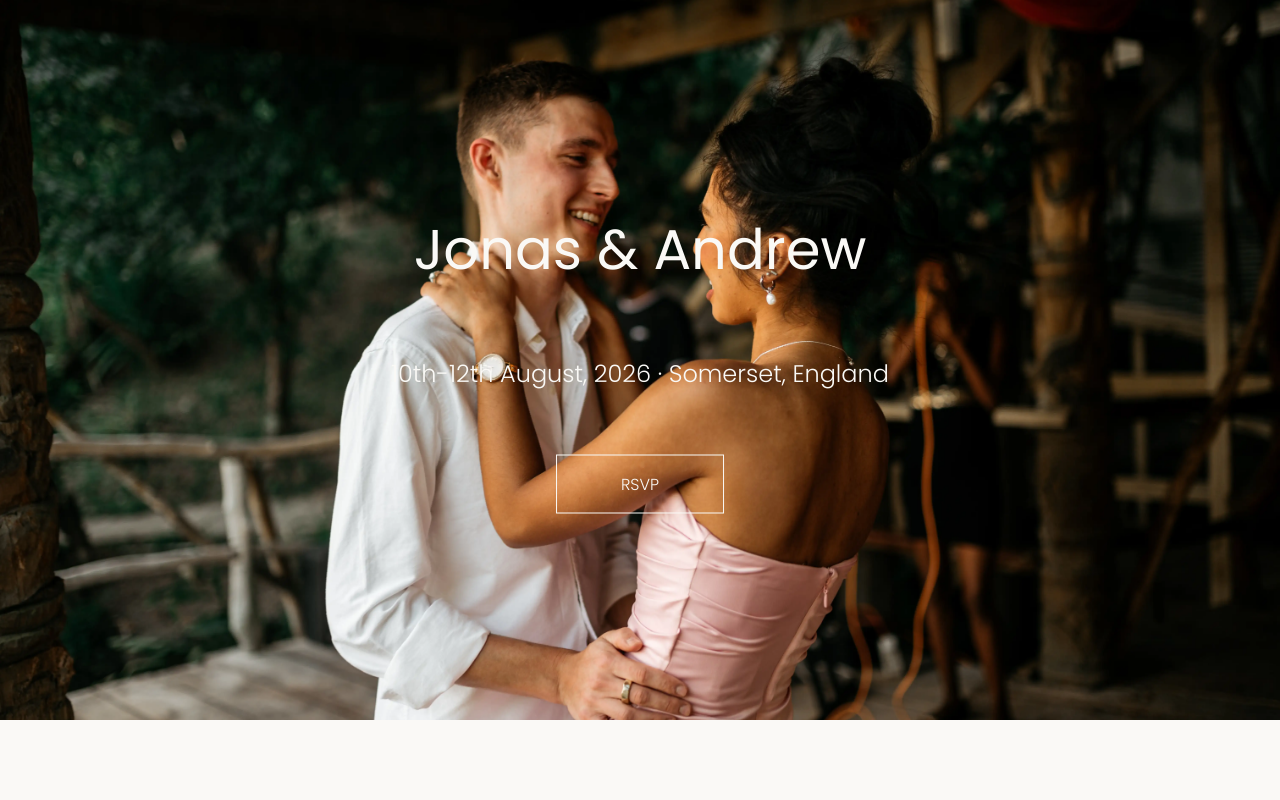
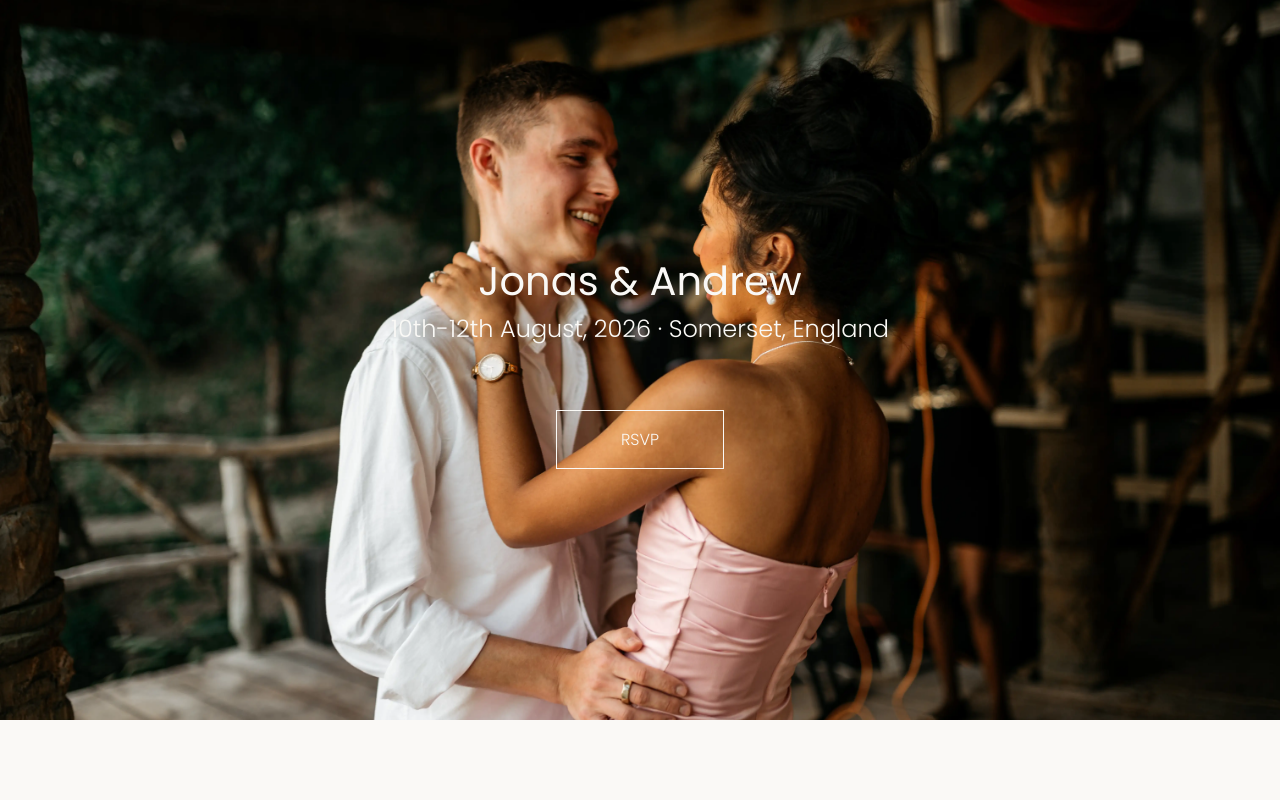
Before and after one commit to LawrenceWarren/wedding-website, a SvelteKit app: page / in a window 1280 px wide. Shown: the top 800 px of the page. Built offline with nearby package versions, Linux system fonts and the light colour scheme; a web font is replaced by a local one.

Commit message:
Tweak styling

```diff
--- a/src/routes/+page.svelte
+++ b/src/routes/+page.svelte
@@ -11,7 +11,7 @@
 </script>
 
 <svelte:head>
-  <title>Jonas' & Andrew's wedding 2026</title>
+  <title>Jonas & Andrew</title>
   <meta
     name="description"
     content="The website for the wedding of Jonas Pantaleon and Andrew George at North Cadbury Court, Somerset, from August 10th until August 12th 2026."
@@ -87,27 +87,6 @@
 <BurgerMenu burgerColor="var(--bg-color)" />
 
 <style>
-  h1.banner,
-  h2.banner {
-    color: var(--font-light);
-    margin: 0;
-    margin-bottom: 5vw;
-  }
-
-  h1.banner {
-    font-size: 3.5rem;
-  }
-
-  a.banner {
-    display: inline-block;
-    color: var(--font-light);
-    text-decoration: none;
-    font-weight: 300;
-    font-size: 1rem;
-    border: 1px solid var(--bg-color);
-    padding: 2vh 5vw; /* lots of padding (adjust as needed) */
-  }
-
   .sub-banner {
     width: 80vw;
     display: flex;
--- a/src/routes/accommodation/+page.svelte
+++ b/src/routes/accommodation/+page.svelte
@@ -6,7 +6,7 @@
 </script>
 
 <svelte:head>
-  <title>Jonas' & Andrew's wedding - Accommodation</title>
+  <title>Accommodation - Jonas & Andrew</title>
   <meta
     name="description"
     content="Information about where you can stay for Jonas' and Andrew's wedding."
@@ -108,16 +108,3 @@
 </TextColumn>
 
 <BurgerMenu />
-
-<style>
-  h1.banner,
-  h2.banner {
-    color: var(--font-light);
-    margin: 0;
-    margin-bottom: 5vw;
-  }
-
-  h1.banner {
-    font-size: 3.5rem;
-  }
-</style>
--- a/src/routes/attire/+page.svelte
+++ b/src/routes/attire/+page.svelte
@@ -4,7 +4,7 @@
 </script>
 
 <svelte:head>
-  <title>Jonas' & Andrew's wedding - Attire</title>
+  <title>Attire - Jonas & Andrew</title>
   <meta
     name="description"
     content="Advice on what to wear for Jonas' and Andrew's wedding."
--- a/src/routes/faqs/+page.svelte
+++ b/src/routes/faqs/+page.svelte
@@ -6,7 +6,7 @@
 </script>
 
 <svelte:head>
-  <title>Jonas' & Andrew's wedding - FAQs</title>
+  <title>FAQs - Jonas & Andrew</title>
   <meta
     name="description"
     content="Commonly asked questions, and their answers, for Jonas' and Andrew's wedding."
@@ -82,21 +82,3 @@
 </TextColumn>
 
 <BurgerMenu />
-
-<style>
-  a {
-    z-index: -10000;
-    pointer-events: all;
-  }
-
-  h1.banner,
-  h2.banner {
-    color: var(--font-light);
-    margin: 0;
-    margin-bottom: 5vw;
-  }
-
-  h1.banner {
-    font-size: 3.5rem;
-  }
-</style>
--- a/src/routes/gifts/+page.svelte
+++ b/src/routes/gifts/+page.svelte
@@ -7,7 +7,7 @@
 </script>
 
 <svelte:head>
-  <title>Jonas' & Andrew's wedding - Gifts</title>
+  <title>Gifts - Jonas & Andrew</title>
   <meta
     name="description"
     content="A registry of wedding gift ideas for Jonas and Andrew."
@@ -42,16 +42,3 @@
 </TextColumn>
 
 <BurgerMenu />
-
-<style>
-  h1.banner,
-  h2.banner {
-    color: var(--font-light);
-    margin: 0;
-    margin-bottom: 5vw;
-  }
-
-  h1.banner {
-    font-size: 3.5rem;
-  }
-</style>
--- a/src/routes/rsvp/+page.svelte
+++ b/src/routes/rsvp/+page.svelte
@@ -150,7 +150,7 @@
 </script>
 
 <svelte:head>
-  <title>Jonas' & Andrew's wedding - RSVP</title>
+  <title>RSVP - Jonas & Andrew</title>
   <meta
     name="description"
     content="A form to let Jonas and Andrew know if you will be able to attend their wedding, and any additional requirements you may have."
--- a/src/routes/travel/+page.svelte
+++ b/src/routes/travel/+page.svelte
@@ -4,7 +4,7 @@
 </script>
 
 <svelte:head>
-  <title>Jonas' & Andrew's wedding - Travel</title>
+  <title>Travel - Jonas & Andrew</title>
   <meta
     name="description"
     content="Travel information and advice for Jonas' and Andrew's wedding."
--- a/src/styles/index.css
+++ b/src/styles/index.css
@@ -5,6 +5,30 @@
   --highlight-color: hsl(360, 80%, 60%);
   --font-color: #121212;
   --font-light: #faf9f6;
+}
+
+h1.banner,
+h2.banner {
+  color: var(--font-light);
+  margin: 0;
+  margin-bottom: 5vw;
+}
+
+h1.banner {
+  padding: 0;
+  margin: 0;
+  width: 90vw;
+  font-size: 2.5rem;
+}
+
+a.banner {
+  display: inline-block;
+  color: var(--font-light);
+  text-decoration: none;
+  font-weight: 300;
+  font-size: 1rem;
+  border: 1px solid var(--bg-color);
+  padding: 2vh 5vw; /* lots of padding (adjust as needed) */
 }
 
 b {
```
